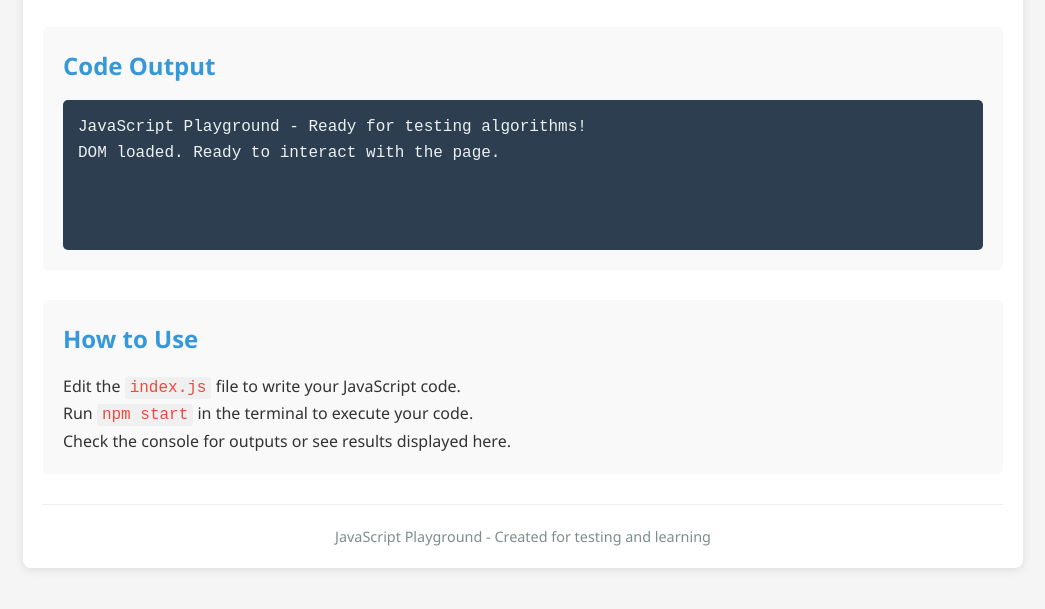
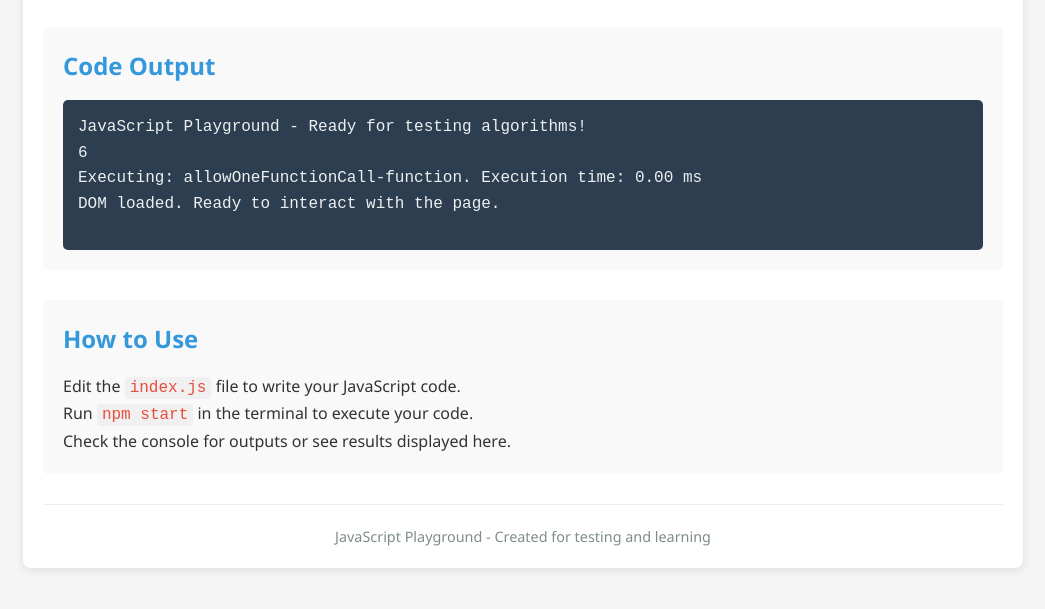
Before and after one commit to letStayFoolish/js-playground, a website with bundled scripts: page index.html in a window 1280 px wide. Shown: the part 151-760 px from the top of the page, without its empty margins (117-1162 px from the left). Built offline with nearby package versions, Linux system fonts and the light colour scheme.

```diff
--- a/index.html
+++ b/index.html
@@ -4,7 +4,8 @@
     <meta charset="UTF-8">
     <meta name="viewport" content="width=device-width, initial-scale=1.0">
     <title>JavaScript Playground</title>
-    <link rel="stylesheet" href="style.css">
+    <link rel="stylesheet" href="style.css" as="style">
+    <script type="module" src="index.js"></script>
 </head>
 <body>
 <div class="container">
@@ -34,6 +35,6 @@
     </footer>
 </div>
 
-    <script type="module" src="index.js"></script>
+<!--    <script type="module" src="index.js"></script>-->
 </body>
 </html>
--- a/index.js
+++ b/index.js
@@ -1,4 +1,4 @@
-'use strict'
+'use strict';
 // Import classes
 import Logger from './src/Logger.js';
 import PerformanceMonitor from './src/PerformanceMonitor.js';
@@ -187,3 +187,60 @@
 // Run the example algorithms
 // Uncomment the line below to run examples
 // playground.runExamples();
+
+// LeetCode #2666 Allow One Function Call
+/**
+ * Given a function fn, return a new function that is identical to the original function except that it ensures fn is called at most once.
+ *
+ * The first time the returned function is called, it should return the same result as fn.
+ * Every subsequent time it is called, it should return undefined.
+ *
+ * Example 1:
+ *
+ * Input: fn = (a,b,c) => (a + b + c), calls = [[1,2,3],[2,3,6]]
+ * Output: [{"calls":1,"value":6}]
+ * Explanation:
+ * const onceFn = once(fn);
+ * onceFn(1, 2, 3); // 6
+ * onceFn(2, 3, 6); // undefined, fn was not called
+ * Example 2:
+ *
+ * Input: fn = (a,b,c) => (a * b * c), calls = [[5,7,4],[2,3,6],[4,6,8]]
+ * Output: [{"calls":1,"value":140}]
+ * Explanation:
+ * const onceFn = once(fn);
+ * onceFn(5, 7, 4); // 140
+ * onceFn(2, 3, 6); // undefined, fn was not called
+ * onceFn(4, 6, 8); // undefined, fn was not called
+ */
+
+// Closure in action
+playground.execute(function allowOneFunctionCall() {
+    const once = function (fn) {
+        let hasBeenCalled = false;
+        // A closure occurs when an inner function "remembers" variables from its outer (enclosing) function, even after the outer function has finished executing.
+        // This is possible because in JavaScript, functions retain access to the scope in which they were created.
+
+        return function (...args) {
+            // The returned function “closes over” (remembers) the variables it needs (`hasBeenCalled` and `fn`).
+            if (!hasBeenCalled) {
+                hasBeenCalled = true;
+                return fn(...args);
+            }
+
+            return undefined;
+        };
+    };
+
+    function fn(a, b, c) {
+        const result = a + b + c;
+        logger.log(result, 'info');
+        return result;
+    }
+
+    let onceFn = once(fn);
+
+    onceFn(1, 2, 3); // 6
+    onceFn(2, 4, 5); // undefined
+    onceFn(6, 7, 8); // undefined
+});
```
Also changed, not shown: package.json (+5 -2 lines), README.md, src/Logger.js (indentation only), src/PerformanceMonitor.js (indentation only), src/Playground.js (indentation only), 3 other files. Lines whose indentation alone changed are shown as unchanged.
